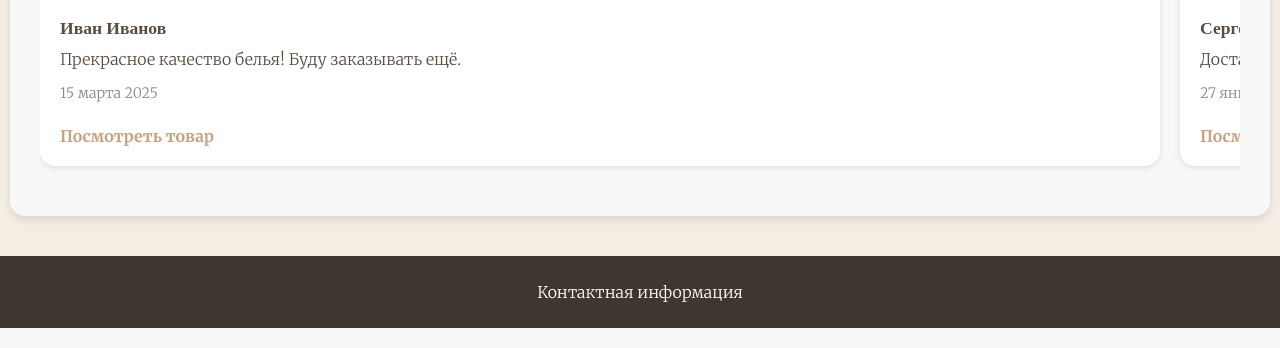
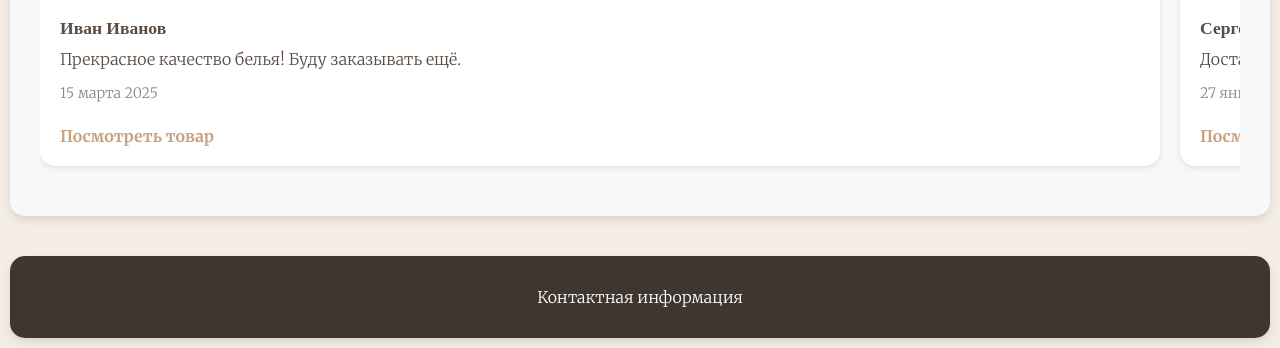
Before and after one commit to Crucio-o/pr, a PHP site: page / in a window 1280 px wide. Shown: the part 2184-2532 px from the top of the page. Run offline with PHP 8.4, Linux system fonts and the light colour scheme; data comes from the database, SQL or seed files in the repository.

Commit message:
Update style.css

```diff
--- a/styles/style.css
+++ b/styles/style.css
@@ -305,9 +305,11 @@ button.next {
 footer {
     background: #3f362f;
     color: white;
+    margin: 10px;
+    padding: 15px 30px;
+    border-radius: 15px;
     text-align: center;
-    padding: 10px;
-
+    box-shadow: 0 4px 8px rgba(0, 0, 0, 0.1);
 }
 
 @media (max-width: 768px) {
```
